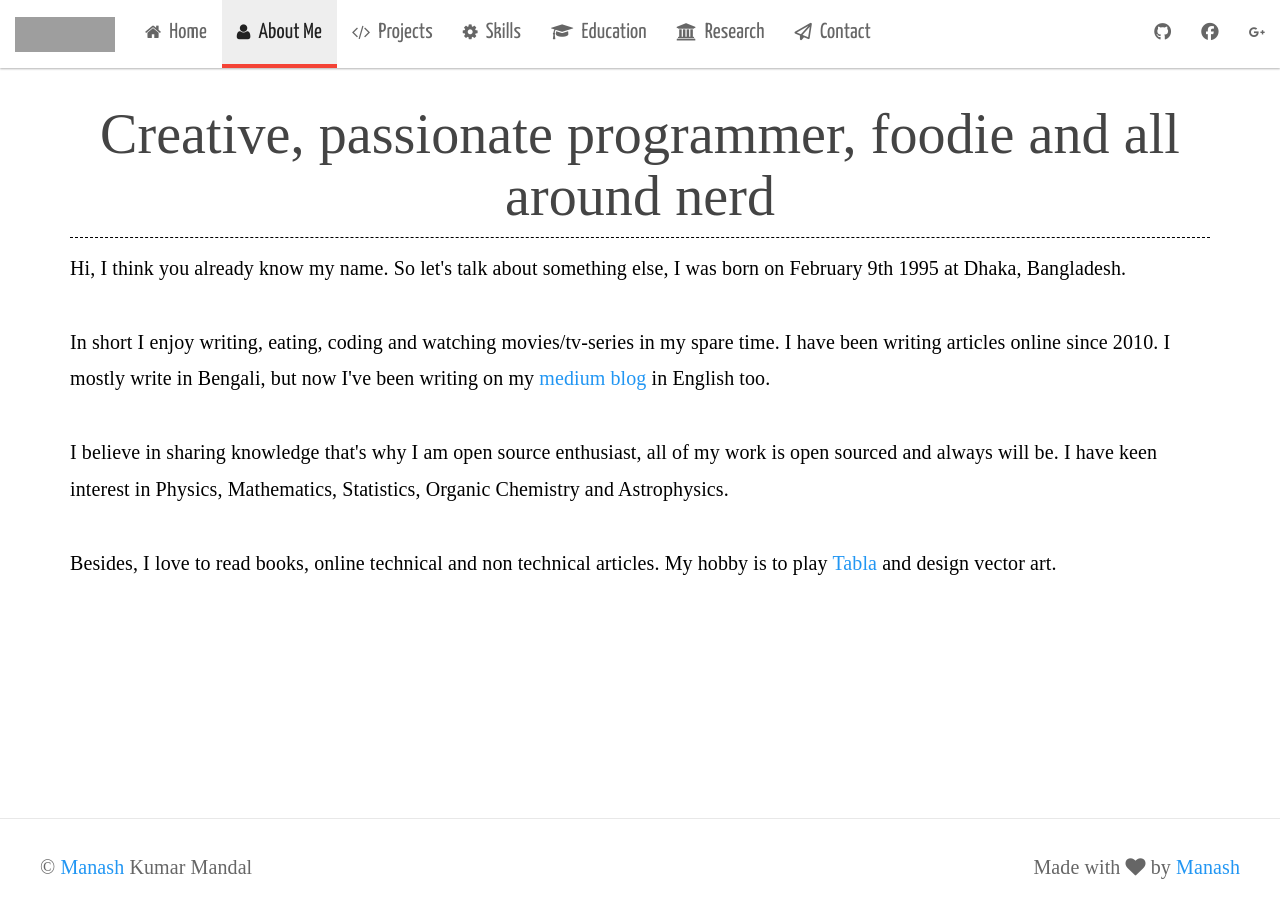
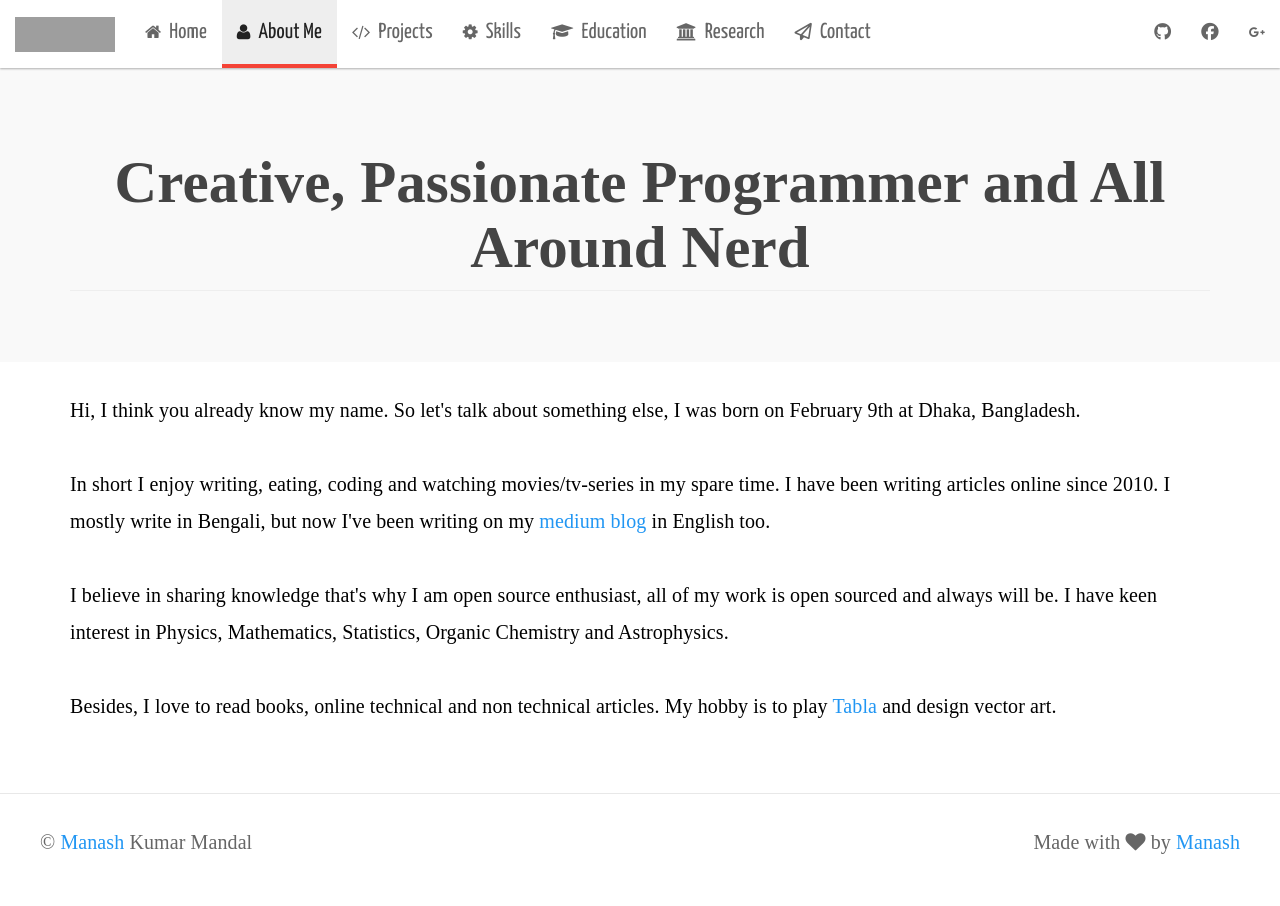
Before and after one commit to manashmandal/manashmandal.github.io, a Jekyll site: the page built from about.html, in a window 1280 px wide. Built offline with Jekyll 4.4.1, drawn with Linux system fonts in a browser that asks for light colours; nearby versions of some CDN libraries; some web fonts are replaced; grey boxes are pictures that could not be loaded.

Commit message:
fixed aboutme

```diff
--- a/about.html
+++ b/about.html
@@ -4,13 +4,18 @@ permalink: aboutme
 title: About Me
 ---
 
+<div class="jumbotron">
+    <div class="container">
+        <h1 class="page-header education-heading text-center">
+            <strong>Creative, Passionate Programmer and All Around Nerd</strong>
+        </h1>
+    </div>
+</div>
+
 <div class="container aboutme-page">
-    <h1 class="heading">
-        Creative, passionate programmer, foodie and all around nerd
-    </h1>
 
     <p id="aboutme-paragraph">
-        Hi, I think you already know my name. So let's talk about something else, I was born on February 9th 1995 at Dhaka, Bangladesh.
+        Hi, I think you already know my name. So let's talk about something else, I was born on February 9th at Dhaka, Bangladesh.
 
         <br/> <br/>
 
```
